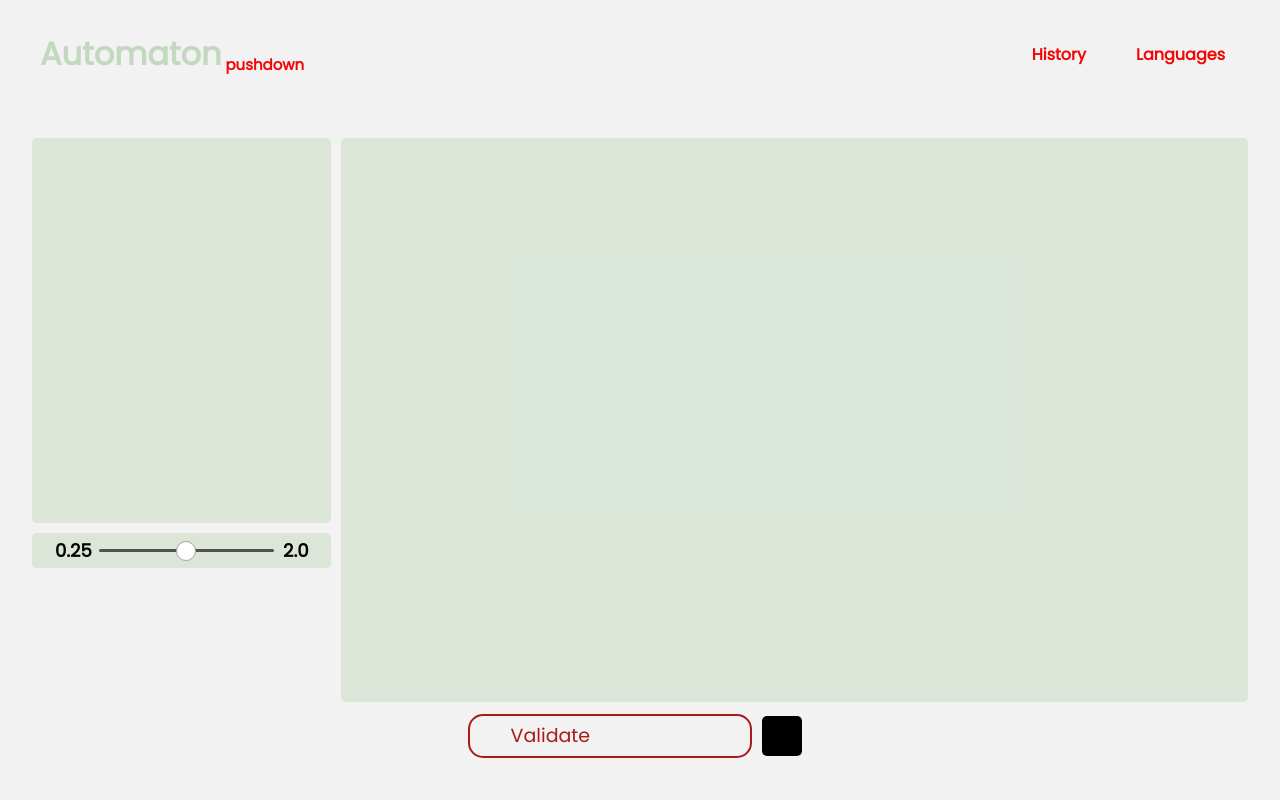
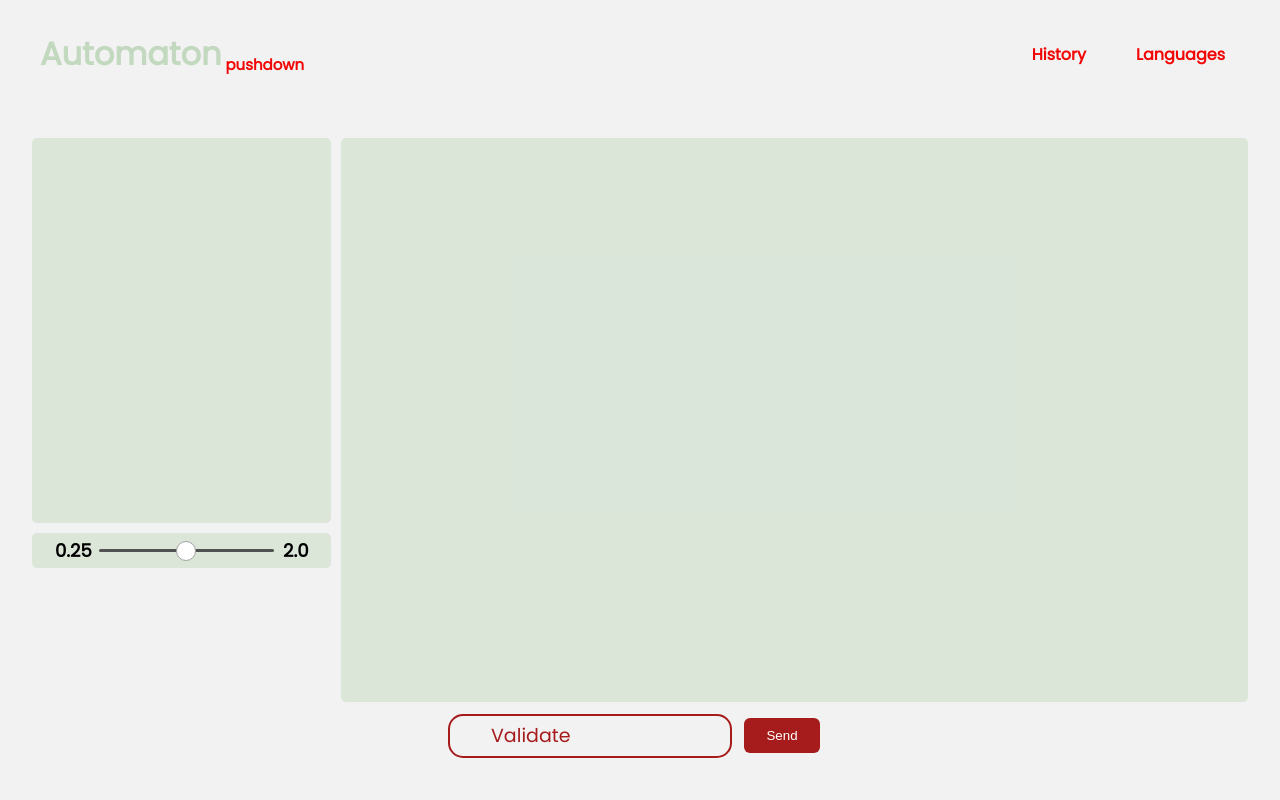
Before and after one commit to andreUmag/AutomataPila_V2, a Flask app: page / in a window 1280 px wide. Run offline with Flask 3, Linux system fonts and the light colour scheme; data that the repository does not hold is empty.

Commit message:
ver historial, funcional

```diff
--- /dev/null
+++ b/config/static/scripts/button.js
@@ -0,0 +1,8 @@
+const button = document.querySelector(".button");
+      button.addEventListener("click", (e) => {
+        e.preventDefault;
+        button.classList.add("animate");
+        setTimeout(() => {
+          button.classList.remove("animate");
+        }, 600);
+      });
--- a/config/static/scripts/input.js
+++ b/config/static/scripts/input.js
@@ -26,18 +26,27 @@ $(document).ready(function(){
     })
 });
 
-$(document).ready(function(){
+$(document).ready(function () {
+    // Cuando se hace clic en el enlace "History"
+    $("#history a").click(function (e) {
+      e.preventDefault(); // Evita que el enlace recargue la página
+
+      // Muestra u oculta la lista desplegable
+      $("#history_list").slideToggle();
+    });
+
+    // Hacer una solicitud AJAX y agregar elementos a la lista
     $.ajax({
-        url:'/get',
-        type:'GET',
-        success: function(registers){
-            registers.forEach(function(register){
-                var comentHTML = '<li class="list-register">'+register.word+'</li>'
-                $("#history_list").append(comentHTML);
-            })
-        },
-        error: function(error){
-            console.error("error")
-        }
-    })
-});
+      url: '/get',
+      type: 'GET',
+      success: function (registers) {
+        registers.forEach(function (register) {
+          var comentHTML = '<li class="list-register">' + register.word + '</li>';
+          $("#history_list").append(comentHTML);
+        });
+      },
+      error: function (error) {
+        console.error("Error");
+      }
+    });
+  });
--- a/config/static/styles/input.css
+++ b/config/static/styles/input.css
@@ -44,10 +44,36 @@
   }
 
 
-.button {
+/* .button {
   background-color: black;
   border: none;
   padding: 20px 20px;
   margin: 10px;
   border-radius: 5px;
+} */
+
+.button {
+  margin: 12px;
+  position: relative;
+  padding: 10px 22px;
+  border-radius: 6px;
+  border: none;
+  color: #fff;
+  cursor: pointer;
+  background-color: #A61B1B;
+  transition: all 0.2s ease;
 }
+.button:active {
+  transform: scale(0.96);
+}
+.button:before,
+.button:after {
+  position: absolute;
+  content: "";
+  width: 150%;
+  left: 50%;
+  height: 100%;
+  transform: translateX(-50%);
+  z-index: -1000;
+  background-repeat: no-repeat;
+}
--- a/config/static/styles/menu.css
+++ b/config/static/styles/menu.css
@@ -45,13 +45,6 @@
     font-weight: 600;
 }
 
-.navbar .menu-hamburger{
-    display: none;
-    width: 35px;
-    position: absolute;
-    top: 40px;
-    right: 30px;
-}
 
 .language-dropdown {
     display: none;
@@ -86,3 +79,25 @@
 .dropdown:hover .language-dropdown {
     display: block;
 }
+
+#history_list {
+    align-items: center;
+    display: none;
+    position: absolute;
+    background-color: #fff;
+    padding: 10px;
+    width: 100px;
+    list-style: none;
+    text-align: center;
+    border-radius: 0 0 10px 10px;
+  }
+
+  #history_list li {
+    margin: 5px 0;
+    align-items: center;
+    display: flex;
+  }
+
+  #history:hover #history_list {
+    display: block;
+  }
--- a/config/templates/index.html
+++ b/config/templates/index.html
@@ -10,6 +10,7 @@
     <script src="https://code.jquery.com/jquery-3.6.0.min.js"></script>
     <script src="{{ url_for('static', filename='scripts/translations.js') }}"></script>
     <script src="{{ url_for('static', filename='scripts/input.js') }}"></script>
+    <script src="{{ url_for('static', filename='scripts/button.js') }}"></script>
 </head>
 <body>
     <nav class="navbar">
@@ -78,7 +79,9 @@
                       type="button"
                       id="add-word"
                       class="button"
+
                     >
+                    Send
                     </button>
                 </div>
             </div>
```
Also changed, not shown: config/static/assets/bx-history.svg (deleted), config/static/assets/bx-menu.svg (deleted), config/static/assets/bx-x.svg (deleted), config/static/assets/bxl-upwork.svg (deleted), config/static/assets/bxs-send.svg (added).
